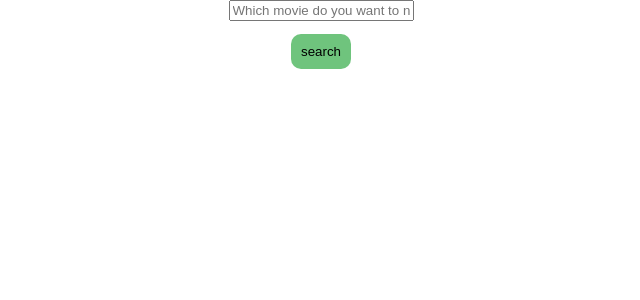
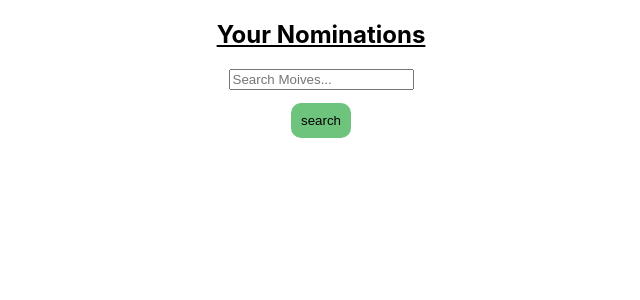
Before and after one commit to juanwithouttheotter/nomination-station, a React (Create React App) app: page / in a window 1280 px wide. Shown: the top 300 px of the page, without its empty margins (319-959 px from the left). Built offline with nearby package versions, Linux system fonts and the light colour scheme.

Commit message:
creating styling and boxes for site

```diff
--- a/src/components/Container/index.jsx
+++ b/src/components/Container/index.jsx
@@ -1,9 +1,9 @@
 import React, { Children } from 'react';
 import './Container.css';
 
-function Container({display, flow, justifyContent, alignItems, children}) {
+function Container({display, flow, justifyContent, alignItems, children, id}) {
     let classString = (display ? `${display} ` : '') + (flow ? `f-${flow} ` : '') + (justifyContent ? `jc-${justifyContent} ` : '') + (alignItems ? `ai-${alignItems} ` : '')
-    return <div className={classString}>{children}</div>
+    return <div id={id} className={classString}>{children}</div>
 }
 
 export default Container;
--- a/src/components/ContainerItem/index.jsx
+++ b/src/components/ContainerItem/index.jsx
@@ -1,8 +1,8 @@
 import React from 'react';
 import './ContainerItem.css';
 
-function ContainerItem({ order, flex, alignSelf, children, id }) {
-    let classString = (order ? `order-${order} ` : '') + (alignSelf ? `as-${alignSelf} ` : '') + (flex ? `flex-${flex} ` : '');
+function ContainerItem({ order, flex, alignSelf, children, id, cls}) {
+    let classString = (order ? `order-${order} ` : '') + (alignSelf ? `as-${alignSelf} ` : '') + (flex ? `flex-${flex} ` : '') +(cls ? cls : '');
     return <div id={id} className={classString}>{children}</div>
 }
 
--- a/src/components/MovieCard/MovieCard.css
+++ b/src/components/MovieCard/MovieCard.css
@@ -1,4 +1,22 @@
 img {
     height: auto;
-    max-width: 30%;
+    max-width: 100px;
 }
+
+.Delete {
+    border-style: groove;
+    border-width: 7px;
+    border-color: dodgerblue;
+    border-radius: 15px;
+    margin: 2px;
+    font-size: 3vmin;
+}
+
+.Nominate {
+    border-style: groove;
+    border-width: 7px;
+    border-color: firebrick;
+    border-radius: 15px;
+    margin: 2px;
+    font-size: 3vmin;
+}
--- a/src/components/MovieCard/index.jsx
+++ b/src/components/MovieCard/index.jsx
@@ -6,7 +6,7 @@ import './MovieCard.css';
 
 function MovieCard(props){
     return (
-        <ContainerItem id={props.id + "-Card"} flex={'default'}>
+        <ContainerItem id={props.id + "-Card"} flex={'default'} cls={props.btnName}>
             <img src={props.poster} alt={props.title + ' poster'}></img>
             <div>{props.title}</div>
             <div>{props.year}</div>
--- a/src/pages/Search Page/Search.css
+++ b/src/pages/Search Page/Search.css
@@ -0,0 +1,3 @@
+h2{
+    text-decoration: underline;
+}
--- a/src/pages/Search Page/index.jsx
+++ b/src/pages/Search Page/index.jsx
@@ -1,9 +1,11 @@
-import React, {Component} from 'react';
+import React, { Component } from 'react';
 import API from "../../api/moviesApi";
 import Container from "../../components/Container";
+import ContainerItem from "../../components/ContainerItem";
 import SearchBar from "../../components/SearchBar";
 import MovieCard from "../../components/MovieCard";
 import Button from "../../components/Button";
+import "./Search.css";
 
 class Search extends Component {
     state = {
@@ -14,8 +16,8 @@ class Search extends Component {
 
     async componentDidMount() {
         const nominations = JSON.parse(localStorage.getItem("nominations"));
-        if(nominations){
-            this.setState({nominations});
+        if (nominations) {
+            this.setState({ nominations });
         }
     }
 
@@ -39,35 +41,30 @@ class Search extends Component {
     removeNomie = (e) => {
         const removeId = e.target.id;
         console.log(removeId);
-        const {nominations} = this.state;
-        for (let i= nominations.length -1; i>=0; i--) {
-            if(nominations[i].imdbID === removeId) nominations.splice(i,1);
+        const { nominations } = this.state;
+        for (let i = nominations.length - 1; i >= 0; i--) {
+            if (nominations[i].imdbID === removeId) nominations.splice(i, 1);
         }
-        this.setState({nominations});
+        this.setState({ nominations });
         localStorage.setItem("nominations", JSON.stringify(nominations));
     }
     addNomie = (e) => {
         const newNomie = JSON.parse(e.target.dataset.obj);
-        const {nominations} = this.state;
+        const { nominations } = this.state;
         nominations.push(newNomie);
-        this.setState({nominations});
+        this.setState({ nominations });
         localStorage.setItem("nominations", JSON.stringify(nominations));
     }
 
     render(renderedMovies = this.state.movies) {
-        return(
+        return (
             <Container display={"flex"} flow={"c-nw"} justifyContent={"c"} alignItems={"c"}>
-                <SearchBar
-                inputValue={this.inputValue}
-                searchOnChange={this.searchOnChange}
-                onKeyDown={this.handleKeyDown}
-                placeholder="Which movie do you want to nominate?"
-                />
-                <Button btn="search" btnAction={this.handleFormSearch} name="search"/>
-                <Container id="nominations" display={"flex"} flow={"r-nw"} justifyContent={"c"} alignItems={"c"}>
+                <div className="nominations">
+                    <h2>Your Nominations</h2>
+                    <Container id="nominees" display={"flex"} flow={"r-nw"} justifyContent={"c"} alignItems={"c"}>
                         {
                             this.state.nominations.map(nomie => {
-                        return(
+                                return (
                                     <MovieCard
                                         key={nomie.imdbID}
                                         id={nomie.imdbID}
@@ -82,10 +79,19 @@ class Search extends Component {
                         }
 
                     </Container>
+                </div>
 
-                <div className="search-movies">
+                <SearchBar
+                    inputValue={this.inputValue}
+                    searchOnChange={this.searchOnChange}
+                    onKeyDown={this.handleKeyDown}
+                    placeholder="Search Moives..."
+                />
+                <Button btn="search" btnAction={this.handleFormSearch} name="search" />
+
+                <Container id="search-movies" display={'flex'} flow={'r-w'} justifyContent={'c'} alignItems={'c'}>
                     {renderedMovies.map((movie) => {
-                        return(
+                        return (
                             <MovieCard
                                 key={movie.imdbID}
                                 id={movie.imdbID}
@@ -100,7 +106,7 @@ class Search extends Component {
 
                         )
                     })}
-                </div>
+                </Container>
 
             </Container>
         )
```
Lines whose indentation alone changed are shown as unchanged.
